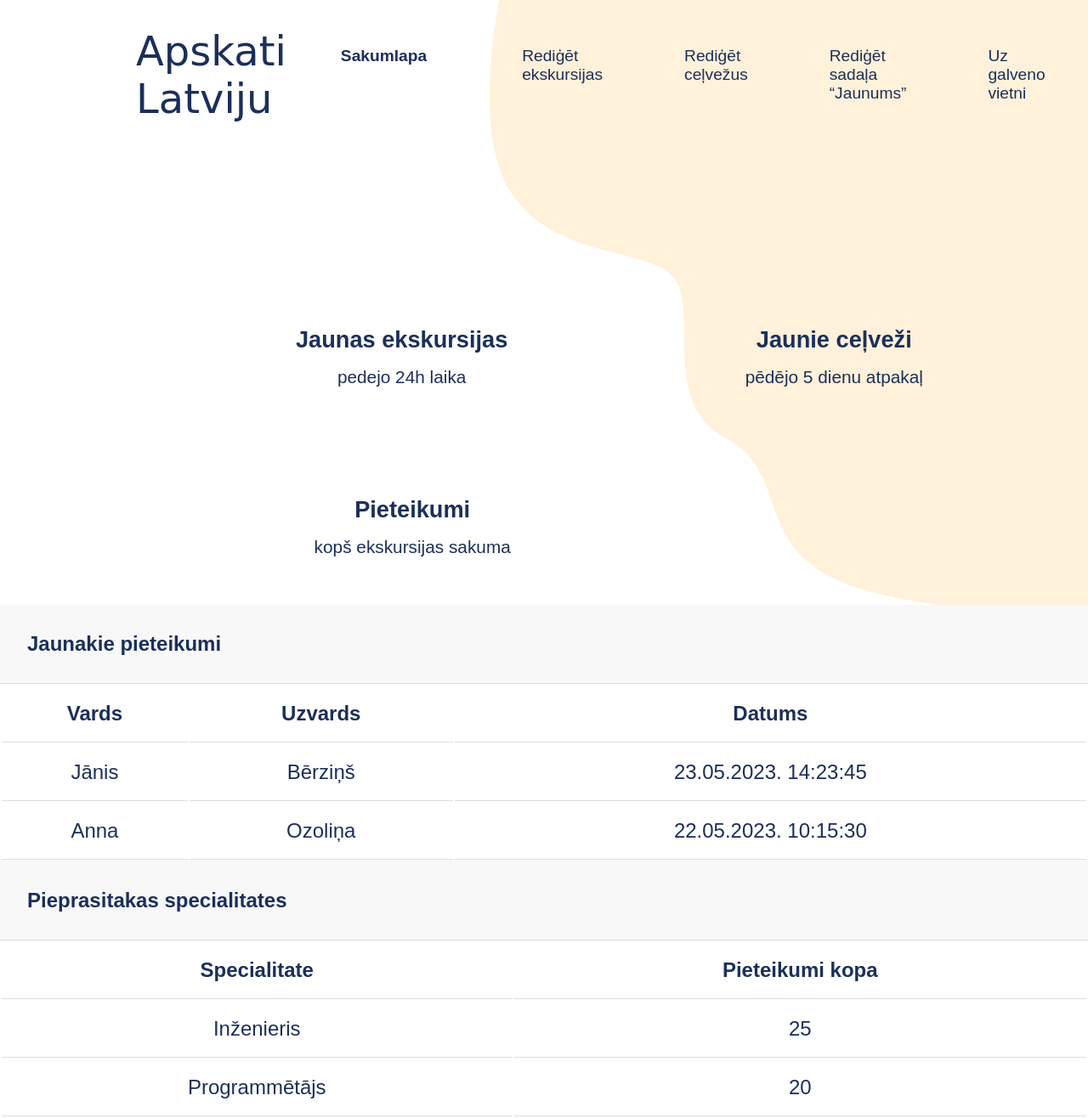
After one commit to ukrobert/Apskatei-Latvija, a PHP site: page /admin/ in a window 1280 px wide. The commit adds this page. Shown: the whole page at 85% size. Run offline with PHP 8.4, Linux system fonts and the light colour scheme; some web fonts are replaced.

Commit message:
add admin section

```diff
--- /dev/null
+++ b/admin/admin.css
@@ -0,0 +1,152 @@
+.admin .kopsavilkums{
+    margin-top: 10rem;
+    display: grid;
+    grid-template-columns: repeat(auto-fit,minmax(22rem,1fr));
+    gap: 1.5rem;
+  }
+
+
+  .admin .kopsavilkums .info-box{
+  border: var(--border);
+  border-radius: var(--radius);
+  box-shadow: var(--box-shadow);
+  padding: 2rem 0;
+  text-align: center;
+  display: flex;
+  justify-content: space-around;
+  }
+
+
+  .info-box span{
+  width: 7rem;
+  height: 7rem;
+  font-size: 3rem;
+  color: var(--main-color);
+  background:var(--bg);
+  border-radius: var(--radius);
+  margin: 0 .5rem;
+  display: flex;
+  align-items: center;
+  justify-content: center;
+  }
+
+
+  .info-box h3{
+  color: var(--black);
+  padding: 1rem;
+  font-size: 1.7rem;
+  }
+
+
+  .info-box p{
+    color: var(--black);
+    font-size: 1.3rem;
+  }
+
+  .admin .row{
+    margin-top: 10rem;
+    display: flex;
+    flex-wrap: wrap;
+    gap: 1.5rem;
+  }
+
+  .admin .defaultBorder{
+    border: var(--border);
+    box-shadow: var(--box-shadow);
+    border-radius: var(--radius);
+  }
+
+  .admin .row .info1{
+    flex: 1 1 45rem;
+  }
+
+  .admin .row .info2{
+    flex: 1 1 20rem;
+  }
+
+
+  .head-info{
+    background: #f8f8f8;
+    color: var(--black);
+    padding: 2rem;
+    font-size: 1.5rem;
+    font-weight: bold;
+    border-bottom: .1rem solid #ddd;
+  }
+
+  .head-color{
+    background: var(--bg);
+  }
+
+  .head-top{
+    display: flex;
+    justify-content: space-between;
+  }
+
+  #sph3{
+    justify-content: center;
+    align-items: center;
+  }
+
+  table{
+    font-size: 1.5rem;
+    width: 100%;
+  }
+
+  th, td{
+    text-align: center;
+    height: 4rem;
+    border-bottom: .1rem solid #ddd;
+  }
+
+  th{
+    color: var(--black);
+  }
+
+  tr:hover{
+    background: var(--bg);
+  }
+
+  .admin .btn{
+    margin: 0;
+    padding: .5rem 1.5rem;
+  }
+
+
+  .adminTable{
+    font-size: 1.2rem;
+    table-layout: fixed;
+  }
+
+
+  .current{
+    font-weight: bold;
+    background: var(--bg);
+    border-radius: var(--radius);
+    padding: 1rem;
+  }
+
+  table .value{
+    font-size: 1.8rem;
+    font-weight: bold;
+    width: 50%;
+  }
+  header {
+    position: fixed;
+    top: 0;
+    left: 0;
+    right: 0;
+    z-index: 1;
+    background: #fff;
+    box-shadow: var(--box-shadow);
+    display: flex;
+    justify-content: space-between;
+    align-items: center;
+    padding: 2rem 9%;
+    text-decoration: none;
+}
+.logo{
+    font-size: 2.5rem;
+    color: var(--black);
+    font-weight: bold;
+}
--- /dev/null
+++ b/admin/header.php
@@ -0,0 +1,40 @@
+<!DOCTYPE html>
+<html lang="en">
+  <head>
+    <meta charset="UTF-8" />
+    <meta http-equiv="X-UA-Compatible" content="IE=edge" />
+    <meta name="viewport" content="width=device-width, initial-scale=1.0" />
+    <link rel="stylesheet" href="../assets/style.css" />
+    <link rel="shortcut icon" href="../assets/images/fav.png" type="image/x-icon">
+    <link
+      rel="stylesheet"
+      href="https://cdnjs.cloudflare.com/ajax/libs/font-awesome/5.15.3/css/all.min.css"
+      integrity="sha512-iBBXm8fW90+nuLcSKlbmrPcLa0OT92xO1BIsZ+ywDWZCvqsWgccV3gFoRBv0z+8dLJgyAHIhR35VZc2oM/gI1w=="
+      crossorigin="anonymous"
+      referrerpolicy="no-referrer"
+    />
+    <title>Apskati Latviju</title>
+  </head>
+  <body>
+    <div class="scrollToTop"><i class="fas fa-chevron-up"></i></div>
+    <div class="container">
+      <nav>
+        <div class="nav-container">
+          <div class="brand">Apskati Latviju</div>
+          <div class="responsive-toggle">
+            <i class="fas fa-bars"></i>
+          </div>
+        </div>
+        <div class="links">
+          <ul>
+
+            <li><a href="./" class="<?php echo($page == 'sakums' ? 'current' : '') ?>">Sakumlapa</a></li>
+            <li><a href="ekskursijas.php">Rediģēt ekskursijas</a></li>
+            <li><a href="celvezi.php">Rediģēt ceļvežus</a></li>
+            <li><a href="jaunumi.php">Rediģēt sadaļa “Jaunums”</a></li>
+            <li><a href="../" target="_blank">Uz galveno vietni</a></li>
+
+
+          </ul>
+        </div>
+      </nav>
--- /dev/null
+++ b/admin/index.php
@@ -0,0 +1,98 @@
+<!DOCTYPE html>
+<html lang="en">
+<head>
+    <meta charset="UTF-8">
+    <title>Sakums</title>
+    <link rel="stylesheet" href="admin.css">
+    <link rel="shortcut icon" href="../assets/images/fav.png" type="image/x-icon">
+</head>
+<body>
+    <?php
+    $page = "sakums";
+    require "header.php";
+    ?>
+
+
+    <section class="admin">
+        <div class="kopsavilkums">
+        <?php
+            require '../assets/connect_db.php';
+
+        ?>
+
+
+            <div class="info-box">
+                <span></span>
+                <div>
+                    <h3>Jaunas ekskursijas</h3>
+                    <p>pedejo 24h laika</p>
+                </div>
+            </div>
+            <div class="info-box">
+                <span></span>
+                <div>
+                    <h3>Jaunie ceļveži</h3>
+                    <p>pēdējo 5 dienu atpakaļ</p>
+                </div>
+            </div>
+            <div class="info-box">
+                <span></span>
+                <div>
+                    <h3>Pieteikumi</h3>
+                    <p>kopš ekskursijas sakuma</p>
+                </div>
+            </div>
+
+            </div>
+        </div>
+
+        <div class="row">
+            <div class="info1 defaulBorders">
+                <div class="head-info">Jaunakie pieteikumi</div>
+                <table>
+                    <tr>
+                        <th>Vards</th>
+                        <th>Uzvards</th>
+                        <th>Datums</th>
+                    </tr>
+                    <!-- Замените эти строки на статические данные -->
+                    <tr>
+                        <td>Jānis</td>
+                        <td>Bērziņš</td>
+                        <td>23.05.2023. 14:23:45</td>
+                    </tr>
+                    <tr>
+                        <td>Anna</td>
+                        <td>Ozoliņa</td>
+                        <td>22.05.2023. 10:15:30</td>
+                    </tr>
+                    <!-- Добавьте остальные записи вручную -->
+                </table>
+            </div>
+
+            <div class="info2 defaulBorders">
+                <div class="head-info">Pieprasitakas specialitates</div>
+                <table>
+                    <tr>
+                        <th>Specialitate</th>
+                        <th>Pieteikumi kopa</th>
+                    </tr>
+                    <!-- Замените эти строки на статические данные -->
+                    <tr>
+                        <td>Inženieris</td>
+                        <td>25</td>
+                    </tr>
+                    <tr>
+                        <td>Programmētājs</td>
+                        <td>20</td>
+                    </tr>
+                    <!-- Добавьте остальные записи вручную -->
+                </table>
+            </div>
+        </div>
+    </section>
+
+    <!-- Подключаем footer -->
+    <!-- Содержание footer.php скопируйте сюда -->
+</body>
+</html>
--- /dev/null
+++ b/assets/connect_db.php
@@ -0,0 +1,13 @@
+<?php
+    $serveris ="localhost";
+    $lietotajs="grobina1_skinkis";
+    $parole="yB630ycy@";
+    $datubaze="grobina1_skinkis";
+
+    $savienojums =mysqli_connect($serveris, $lietotajs, $parole, $datubaze);
+
+    if(!$savienojums){
+        #echo("Piesligties db neizdevas:".mysqli_connect_error());
+    }else{
+        #echo "Savienojums veikmigi izveidots";
+    }
--- a/assets/style.css
+++ b/assets/style.css
@@ -1232,3 +1232,141 @@ footer span {
 .small-button:hover {
   background-color: #0056b3;
 }
+
+
+
+/* admin */
+
+.admin .kopsavilkums{
+  margin-top: 10rem;
+  display: grid;
+  grid-template-columns: repeat(auto-fit,minmax(22rem,1fr));
+  gap: 1.5rem;
+}
+
+
+.admin .kopsavilkums .info-box{
+/* border: var(--border);
+border-radius: var(--radius);
+box-shadow: var(--box-shadow); */
+padding: 2rem 0;
+text-align: center;
+display: flex;
+justify-content: space-around;
+}
+
+
+.info-box span{
+width: 7rem;
+height: 7rem;
+font-size: 3rem;
+/* color: var(--main-color);
+background:var(--bg);
+border-radius: var(--radius); */
+margin: 0 .5rem;
+display: flex;
+align-items: center;
+justify-content: center;
+}
+
+
+.info-box h3{
+color: var(--black);
+padding: 1rem;
+font-size: 1.7rem;
+}
+
+
+.info-box p{
+  color: var(--black);
+  font-size: 1.3rem;
+}
+
+.admin .row{
+  margin-top: 10rem;
+  display: flex;
+  flex-wrap: wrap;
+  gap: 1.5rem;
+}
+
+.admin .defaultBorder{
+  border: var(--border);
+  box-shadow: var(--box-shadow);
+  border-radius: var(--radius);
+}
+
+.admin .row .info1{
+  flex: 1 1 45rem;
+}
+
+.admin .row .info2{
+  flex: 1 1 20rem;
+}
+
+
+.head-info{
+  background: #f8f8f8;
+  color: var(--black);
+  padding: 2rem;
+  font-size: 1.5rem;
+  font-weight: bold;
+  border-bottom: .1rem solid #ddd;
+}
+
+.head-color{
+  background: var(--bg);
+}
+
+.head-top{
+  display: flex;
+  justify-content: space-between;
+}
+
+#sph3{
+  justify-content: center;
+  align-items: center;
+}
+
+table{
+  font-size: 1.5rem;
+  width: 100%;
+}
+
+th, td{
+  text-align: center;
+  height: 4rem;
+  border-bottom: .1rem solid #ddd;
+}
+
+th{
+  color: var(--black);
+}
+
+tr:hover{
+  background: var(--bg);
+}
+
+.admin .btn{
+  margin: 0;
+  padding: .5rem 1.5rem;
+}
+
+
+.adminTable{
+  font-size: 1.2rem;
+  table-layout: fixed;
+}
+
+
+.current{
+  font-weight: bold;
+  background: var(--bg);
+  border-radius: var(--radius);
+  padding: 1rem;
+}
+
+table .value{
+  font-size: 1.8rem;
+  font-weight: bold;
+  width: 50%;
+}
--- a/eks.html
+++ b/eks.html
@@ -33,7 +33,7 @@
                     <div class="eks">
                         <img src="assets/images/liepaja.jpg" alt="" />
                         <h3 class="title">Liepāja</h3>
-                        <p class="subTitle"> Burvīga ostas pilsēta ar bagātu jūras vēsturi. Apbrīnojiet jahtas ostā, uzkāpiet bākas skatu laukumā, bet vakarā baudiet koncertu slavenajā koncertzālē "Lielais dzintars"</p>
+                        <p class="subTitle">Burvīga ostas pilsēta ar bagātu jūras vēsturi. Apbrīnojiet jahtas ostā, uzkāpiet bākas skatu laukumā, bet vakarā baudiet koncertu slavenajā koncertzālē "Lielais dzintars"</p>
                         <a href="pilsetas/LiepajaInfo.html" class="orange-button">Uzzinat vairak</a>
                     </div>
                     <div class="eks">
--- a/guides.html
+++ b/guides.html
@@ -36,8 +36,8 @@
                     </div>
                     <div class="guides">
                         <img src="assets/images/guides2.png" alt="" />
-                        <h3 class="title">Andris Liepiņš</h3>
-                        <p class="subTitle">Andris Liepiņš ir īsts Latvijas dabas pazinējs. Viņa tūres pa nacionālajiem parkiem un piekrastes zonām piedāvā unikālu iespēju baudīt dabas skaistumu un uzzināt vairāk par Latvijas floru un faunu.</p>
+                        <h3 class="title">Andra Liepiņa</h3>
+                        <p class="subTitle">Andra Liepiņa ir īsts Latvijas dabas pazinējs. Viņa tūres pa nacionālajiem parkiem un piekrastes zonām piedāvā unikālu iespēju baudīt dabas skaistumu un uzzināt vairāk par Latvijas floru un faunu.</p>
                     </div>
                     <div class="guides">
                         <img src="assets/images/guides3.png" alt="" />
```
Also changed, not shown: admin/celvezi.php (added, +58 -0 lines), admin/celvezis.php (added, +81 -0 lines), admin/ekskursijas.php (added, +58 -0 lines), assets/script.js (+23 -0 lines), admin/footer.php (added), admin/jaunumi.php (added).
